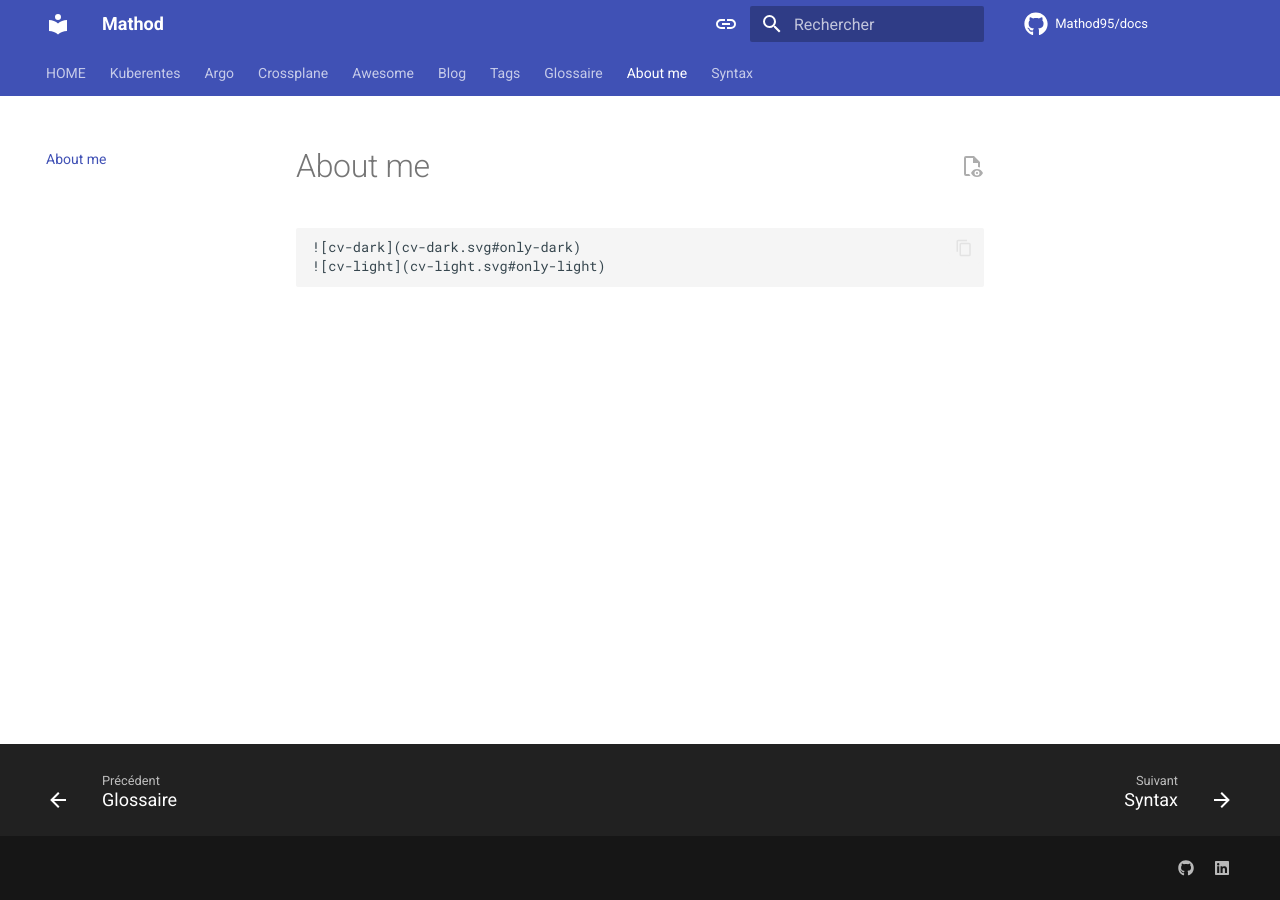
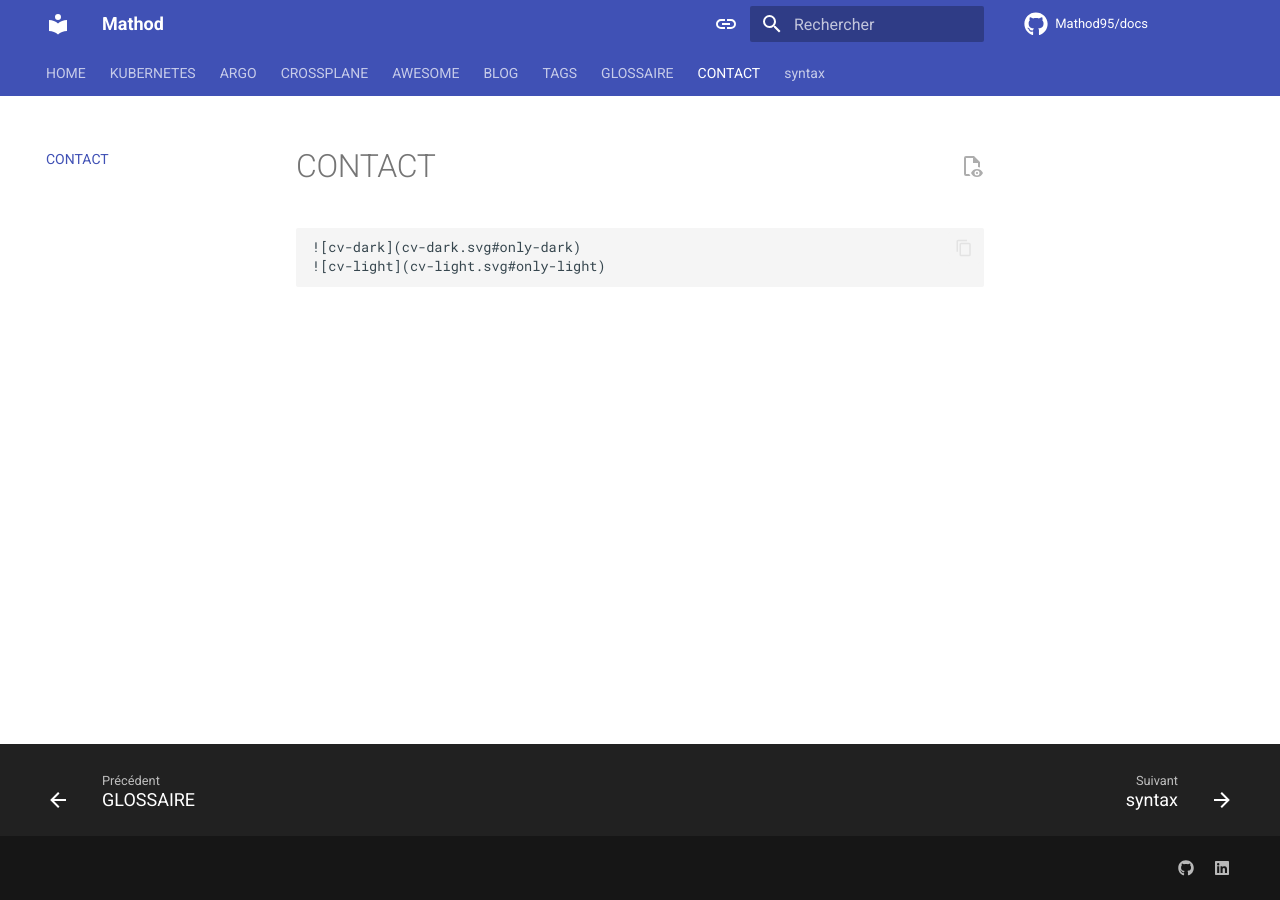
Before and after one commit to Mathod95/docs, an MkDocs documentation site: the page built from docs/aboutme/index.md, in a window 1280 px wide. Built offline with MkDocs 1.6.1 and Material for MkDocs 9.7.7, drawn with Linux system fonts in a browser that asks for light colours; comment, search, counter and statistics services are not loaded.

Commit message:
Update navigation and link-embeds configuration

```diff
--- a/mkdocs.yml
+++ b/mkdocs.yml
@@ -6,21 +6,21 @@ edit_uri: edit/main/docs/
 
 nav:
   - HOME: index.md
-  - Kuberentes: kubernetes/index.md
-  - Argo:
+  - KUBERNETES: kubernetes/index.md
+  - ARGO:
     - argo/index.md
-    - cd: argo/cd/index.md
-    - events: argo/events/index.md
-    - workflows: argo/workflows/index.md
-    - rollouts: argo/rollouts/index.md
-  - Crossplane: crossplane/index.md
-  - Awesome: awesome.md
-  - Blog: # https://squidfunk.github.io/mkdocs-material/plugins/blog/#config.blog_dir-documentation--blog
+    - CD: argo/cd/index.md
+    - WORKFLOWS: argo/workflows/index.md
+    - ROLLOUTS: argo/rollouts/index.md
+    - EVENTS: argo/events/index.md
+  - CROSSPLANE: crossplane/index.md
+  - AWESOME: awesome.md
+  - BLOG: # https://squidfunk.github.io/mkdocs-material/plugins/blog/#config.blog_dir-documentation--blog
     - blog/index.md
-  - Tags: tags.md
-  - Glossaire: glosarry.md
-  - About me: aboutme/index.md
-  - Syntax: syntax.md
+  - TAGS: tags.md
+  - GLOSSAIRE: glosarry.md
+  - CONTACT: aboutme/index.md
+  - syntax: syntax.md
 
 theme:
   icon:
@@ -139,18 +139,18 @@ plugins:
           placeholder: ex. app01
         YOUR_ENV:
           placeholder: ex. production
-  #- link-embeds:                  # https://github.com/Aetherinox/mkdocs-link-embeds
-  #    enabled: true
-  #    name_default: "Untitled Link"
-  #    desc_default: "No description found"
-  #    image_default: "https://github.com/Aetherinox/mkdocs-link-embeds/assets/118329232/c0298d98-0910-4235-a88f-0c3e2f704ba7"
-  #    image_disabled: false
-  #    favicon_default: "https://github.com/Aetherinox/mkdocs-link-embeds/assets/118329232/b37da9c6-6f17-4c3f-9c94-c346a6f31bfa"
-  #    favicon_disabled: false
-  #    favicon_size: 25
-  #    target: "blank"
-  #    accent: "FFFFFF1A"
-  #    verbose: false
+  - link-embeds:                  # https://github.com/Aetherinox/mkdocs-link-embeds
+      enabled: true
+      name_default: "Untitled Link"
+      desc_default: "No description found"
+      image_default: "https://github.com/Aetherinox/mkdocs-link-embeds/assets/118329232/c0298d98-0910-4235-a88f-0c3e2f704ba7"
+      image_disabled: false
+      favicon_default: "https://github.com/Aetherinox/mkdocs-link-embeds/assets/118329232/b37da9c6-6f17-4c3f-9c94-c346a6f31bfa"
+      favicon_disabled: false
+      favicon_size: 25
+      target: "blank"
+      accent: "FFFFFF1A"
+      verbose: false
 
 extra:
   analytics:
```
